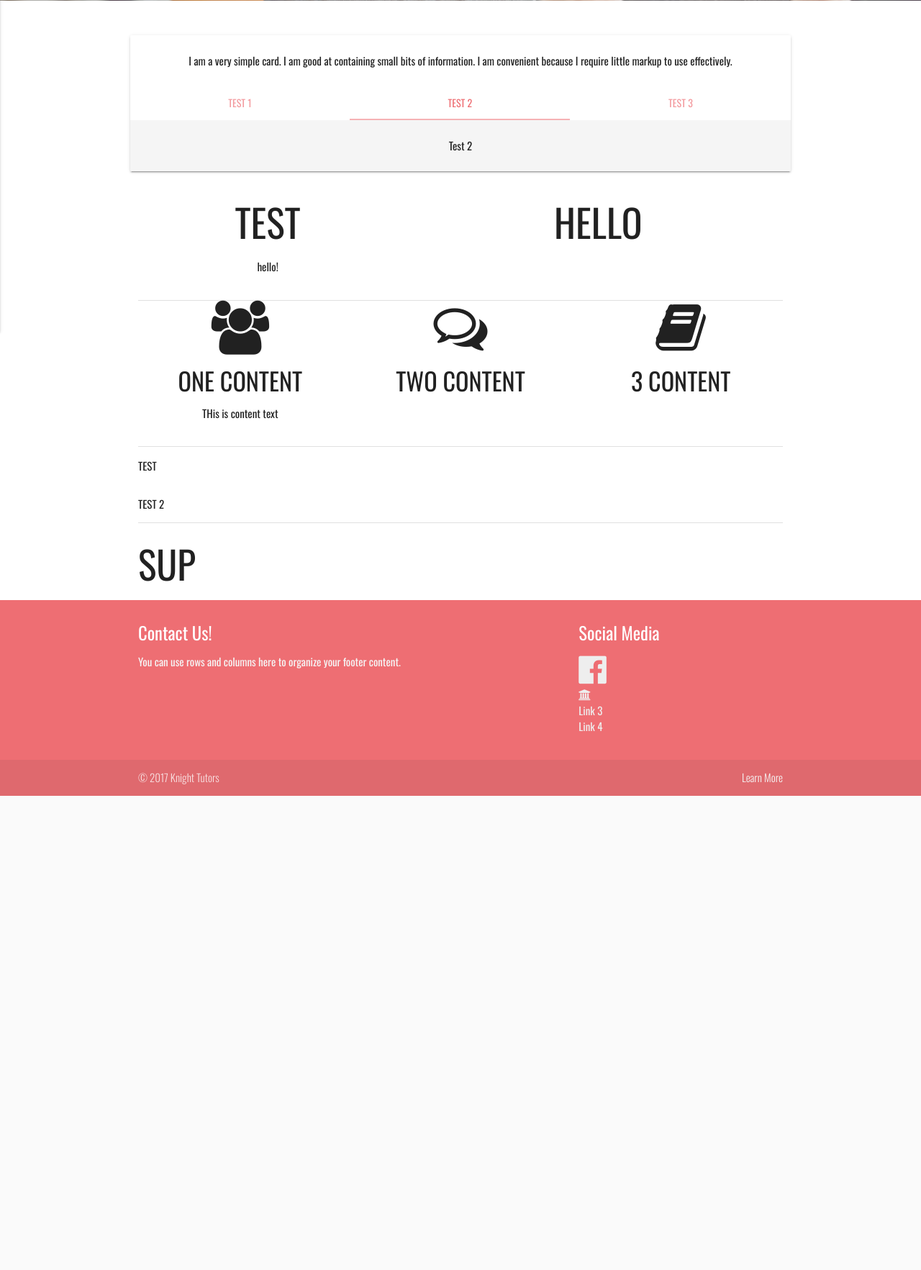
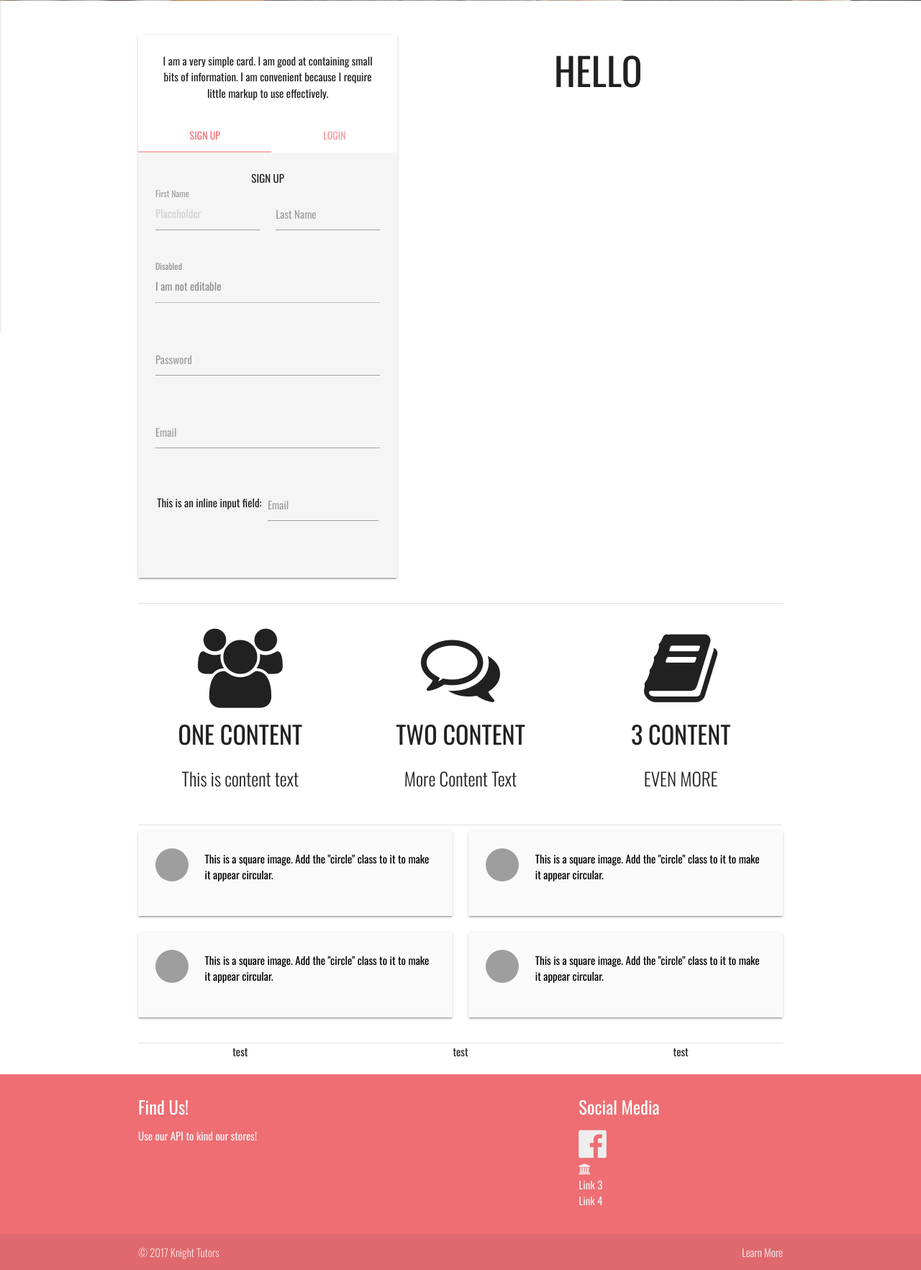
Before and after one commit to stevenpelletier90/ass4, a PHP site: page / in a window 1280 px wide. Shown: the part 399-2164 px from the top of the page at 72% size. Before the commit the page ends 1505 px from the top, so only its background shows below. Run offline with PHP 8.4, Linux system fonts and the light colour scheme; some libraries are stand-ins or nearby versions; grey boxes are pictures that could not be loaded.

Commit message:
april 13 commit

```diff
--- a/css/main.css
+++ b/css/main.css
@@ -35,7 +35,7 @@ nav.active {
 }
 
 .index-icons {
-    font-size: 100px;
+    font-size: 110px;
 }
 
 .indicators {
@@ -46,3 +46,7 @@ nav.active {
     opacity: .6;
 
 }
+
+.features {
+  padding-top: 35px;
+}
--- a/index.html
+++ b/index.html
@@ -5,37 +5,53 @@
     <meta charset="UTF-8">
     <title>Assignment 4 - Knight Tutors</title>
     <link href="http://fonts.googleapis.com/icon?family=Material+Icons" rel="stylesheet">
-    <link rel="stylesheet" href="https://cdnjs.cloudflare.com/ajax/libs/materialize/0.98.1/css/materialize.min.css">
-    <link href="https://maxcdn.bootstrapcdn.com/font-awesome/4.7.0/css/font-awesome.min.css" rel="stylesheet" integrity="sha384-wvfXpqpZZVQGK6TAh5PVlGOfQNHSoD2xbE+QkPxCAFlNEevoEH3Sl0sibVcOQVnN" crossorigin="anonymous">
-    <link rel="stylesheet" href="css/main.css">
+    <link href="https://cdnjs.cloudflare.com/ajax/libs/materialize/0.98.1/css/materialize.min.css" rel="stylesheet">
+    <link href="https://maxcdn.bootstrapcdn.com/font-awesome/4.7.0/css/font-awesome.min.css" rel="stylesheet">
+    <link href="css/main.css" rel="stylesheet">
 </head>
 
 <body>
     <header>
         <div class="navbar-fixed">
             <nav>
-                <div class="nav-wrapper"> <a href="#!" class="brand-logo">KNIGHT TUTORS</a>
-                    <a href="#" data-activates="mobile-demo" class="button-collapse"><i class="material-icons">menu</i></a>
+                <div class="nav-wrapper">
+                    <a class="brand-logo" href="#!">KNIGHT TUTORS</a> <a class="button-collapse" data-activates="mobile-demo" href="#"><i class="material-icons">menu</i></a>
                     <ul class="right hide-on-med-and-down">
-                        <li><a href="faq.html">ABOUT</a></li>
-                        <li><a href="find.html">FAQ</a></li>
-                        <li><a href="#">OUR TUTORS</a></li>
-                        <li><a href="#">DONATE</a></li>
+                        <li>
+                            <a href="faq.html">ABOUT</a>
+                        </li>
+                        <li>
+                            <a href="find.html">FAQ</a>
+                        </li>
+                        <li>
+                            <a href="#">OUR TUTORS</a>
+                        </li>
+                        <li>
+                            <a href="#">DONATE</a>
+                        </li>
                     </ul>
                 </div>
             </nav>
         </div>
         <ul class="side-nav" id="mobile-demo">
-            <li><a href="sass.html">ABOUT</a></li>
-            <li><a href="badges.html">FAQ</a></li>
-            <li><a href="collapsible.html">OUR TUTORS</a></li>
-            <li><a href="mobile.html">DONATE</a></li>
+            <li>
+                <a href="sass.html">ABOUT</a>
+            </li>
+            <li>
+                <a href="badges.html">FAQ</a>
+            </li>
+            <li>
+                <a href="collapsible.html">OUR TUTORS</a>
+            </li>
+            <li>
+                <a href="mobile.html">DONATE</a>
+            </li>
         </ul>
     </header>
     <div class="slider">
         <ul class="slides">
             <li>
-                <img src="img/banner1.jpg" class="banner-image">
+                <img class="banner-image" src="img/banner1.jpg">
                 <!-- random image -->
                 <div class="caption center-align">
                     <h3>This is our big Tagline!</h3>
@@ -43,7 +59,7 @@
                 </div>
             </li>
             <li>
-                <img src="img/deskimage.jpg" class="banner-image">
+                <img class="banner-image" src="img/deskimage.jpg">
                 <!-- random image -->
                 <div class="caption left-align">
                     <h3>Left Aligned Caption</h3>
@@ -51,7 +67,7 @@
                 </div>
             </li>
             <li>
-                <img src="img/banner2.jpg" class="banner-image">
+                <img class="banner-image" src="img/banner2.jpg">
                 <!-- random image -->
                 <div class="caption right-align">
                     <h3>Right Aligned Caption</h3>
@@ -59,7 +75,7 @@
                 </div>
             </li>
             <li>
-                <img src="img/banner3.jpg" class="banner-image">
+                <img class="banner-image" src="img/banner3.jpg">
                 <!-- random image -->
                 <div class="caption center-align">
                     <h3>This is our big Tagline!</h3>
@@ -68,83 +84,184 @@
             </li>
         </ul>
     </div>
-    <main>
-    </main>
+    <main></main>
     <div class="container">
         <div class="row center">
-            <div class="card">
-                <div class="card-content">
-                    <p>I am a very simple card. I am good at containing small bits of information. I am convenient because I require little markup to use effectively.</p>
-                </div>
-                <div class="card-tabs">
-                    <ul class="tabs tabs-fixed-width">
-                        <li class="tab"><a href="#test4">Test 1</a></li>
-                        <li class="tab"><a class="active" href="#test5">Test 2</a></li>
-                        <li class="tab"><a href="#test6">Test 3</a></li>
-                    </ul>
-                </div>
-                <div class="card-content grey lighten-4">
-                    <div id="test4">Test 1</div>
-                    <div id="test5">Test 2</div>
-                    <div id="test6">Test 3</div>
-                </div>
-            </div>
             <div class="col s12 l7 push-l5">
                 <h2>HELLO</h2>
             </div>
             <div class="col s12 l5 pull-l7">
-                <h2>TEST</h2>
-                <p>hello!</p>
+                <div class="card">
+                    <div class="card-content">
+                        <p>I am a very simple card. I am good at containing small bits of information. I am convenient because I require little markup to use effectively.</p>
+                    </div>
+                    <div class="card-tabs">
+                        <ul class="tabs tabs-fixed-width">
+                            <li class="tab">
+                                <a class="active" href="#test4">SIGN UP</a>
+                            </li>
+                            <li class="tab">
+                                <a href="#test5">LOGIN</a>
+                            </li>
+                        </ul>
+                    </div>
+                    <div class="card-content grey lighten-4">
+                        <div id="test4">
+                            SIGN UP
+                            <div class="row">
+    <form class="col s12">
+      <div class="row">
+        <div class="input-field col s6">
+          <input placeholder="Placeholder" id="first_name" type="text" class="validate">
+          <label for="first_name">First Name</label>
+        </div>
+        <div class="input-field col s6">
+          <input id="last_name" type="text" class="validate">
+          <label for="last_name">Last Name</label>
+        </div>
+      </div>
+      <div class="row">
+        <div class="input-field col s12">
+          <input disabled value="I am not editable" id="disabled" type="text" class="validate">
+          <label for="disabled">Disabled</label>
+        </div>
+      </div>
+      <div class="row">
+        <div class="input-field col s12">
+          <input id="password" type="password" class="validate">
+          <label for="password">Password</label>
+        </div>
+      </div>
+      <div class="row">
+        <div class="input-field col s12">
+          <input id="email" type="email" class="validate">
+          <label for="email">Email</label>
+        </div>
+      </div>
+      <div class="row">
+        <div class="col s12">
+          This is an inline input field:
+          <div class="input-field inline">
+            <input id="email" type="email" class="validate">
+            <label for="email" data-error="wrong" data-success="right">Email</label>
+          </div>
+        </div>
+      </div>
+    </form>
+  </div>
+                        </div>
+                        <div id="test5">
+                            LOGIN
+                        </div>
+                    </div>
+                </div>
             </div>
         </div>
         <div class="divider"></div>
-        <div class="row center">
+        <div class="row center features">
             <div class="col s12 m4 l4">
-                <i class="fa fa-users fa-5x" aria-hidden="true"></i>
-                <h4>ONE CONTENT</h4>
-                <p>THis is content text</p>
+                <i aria-hidden="true" class="fa fa-users fa-5x index-icons"></i>
+                <h4 class="feature-header">ONE CONTENT</h4>
+                <p class="flow-text">This is content text</p>
             </div>
             <div class="col s12 m4 l4">
-                <i class="fa fa-comments-o fa-5x" aria-hidden="true"></i>
-                <h4>TWO CONTENT</h4>
+                <i aria-hidden="true" class="fa fa-comments-o fa-5x index-icons"></i>
+                <h4 class="feature-header">TWO CONTENT</h4>
+                <p class="flow-text">More Content Text</p>
             </div>
             <div class="col s12 m4 l4">
-                <i class="fa fa-book fa-5x" aria-hidden="true"></i>
-                <h4>3 CONTENT</h4>
+                <i aria-hidden="true" class="fa fa-book fa-5x index-icons"></i>
+                <h4 class="feature-header">3 CONTENT</h4>
+                <p class="flow-text">EVEN MORE</p>
             </div>
         </div>
         <div class="divider"></div>
-        <div class="section">
-            TEST
+        <div class="row">
+          <div class="col l6">
+        <div class="card-panel grey lighten-5 z-depth-1">
+            <div class="row valign-wrapper">
+                <div class="col s2">
+                    <img class="circle responsive-img" src="https://placeimg.com/640/640/any">
+                </div>
+                <div class="col s10">
+                    <span class="black-text">This is a square image. Add the "circle" class to it to make it appear circular.</span>
+                </div>
+            </div>
         </div>
-        <div class="section">
-            TEST 2
+      </div>
+      <div class="col l6">
+    <div class="card-panel grey lighten-5 z-depth-1">
+        <div class="row valign-wrapper">
+            <div class="col s2">
+                <img class="circle responsive-img" src="https://placeimg.com/640/640/any">
+            </div>
+            <div class="col s10">
+                <span class="black-text">This is a square image. Add the "circle" class to it to make it appear circular.</span>
+            </div>
         </div>
+    </div>
+  </div>
+  <div class="col l6">
+<div class="card-panel grey lighten-5 z-depth-1">
+    <div class="row valign-wrapper">
+        <div class="col s2">
+            <img class="circle responsive-img" src="https://placeimg.com/640/640/any">
+        </div>
+        <div class="col s10">
+            <span class="black-text">This is a square image. Add the "circle" class to it to make it appear circular.</span>
+        </div>
+    </div>
+</div>
+</div>
+<div class="col l6">
+<div class="card-panel grey lighten-5 z-depth-1">
+  <div class="row valign-wrapper">
+      <div class="col s2">
+          <img class="circle responsive-img" src="https://placeimg.com/640/640/any">
+      </div>
+      <div class="col s10">
+          <span class="black-text">This is a square image. Add the "circle" class to it to make it appear circular.</span>
+      </div>
+  </div>
+</div>
+</div>
+      </div>
         <div class="divider"></div>
-        <h2>SUP</h2>
+        <div class="row center">
+            <div class="col l4 m4 s6">test</div>
+            <div class="col l4 m4 s6">test</div>
+            <div class="col l4 m4 s12">test</div>
+        </div>
     </div>
     <footer class="page-footer">
         <div class="container">
             <div class="row">
                 <div class="col l6 s12">
-                    <h5 class="white-text">Contact Us!</h5>
-                    <p class="grey-text text-lighten-4">You can use rows and columns here to organize your footer content.</p>
+                    <h5 class="white-text">Find Us!</h5>
+                    <p class="grey-text text-lighten-4">Use our API to kind our stores!</p>
                 </div>
                 <div class="col l4 offset-l2 s12">
                     <h5 class="white-text">Social Media</h5>
                     <ul>
-                        <li><a class="grey-text text-lighten-3" href="#!"><i class="fa fa-facebook-official fa-3x" aria-hidden="true"></i></a></li>
-                        <li><a class="grey-text text-lighten-3" href="#!"><i class="fa fa-university" aria-hidden="true"></i></a></li>
-                        <li><a class="grey-text text-lighten-3" href="#!">Link 3</a></li>
-                        <li><a class="grey-text text-lighten-3" href="#!">Link 4</a></li>
+                        <li>
+                            <a class="grey-text text-lighten-3" href="#!"><i aria-hidden="true" class="fa fa-facebook-official fa-3x"></i></a>
+                        </li>
+                        <li>
+                            <a class="grey-text text-lighten-3" href="#!"><i aria-hidden="true" class="fa fa-university"></i></a>
+                        </li>
+                        <li>
+                            <a class="grey-text text-lighten-3" href="#!">Link 3</a>
+                        </li>
+                        <li>
+                            <a class="grey-text text-lighten-3" href="#!">Link 4</a>
+                        </li>
                     </ul>
                 </div>
             </div>
         </div>
         <div class="footer-copyright">
             <div class="container">
-                © 2017 Knight Tutors
-                <a class="grey-text text-lighten-4 right" href="#!">Learn More</a>
+                © 2017 Knight Tutors <a class="grey-text text-lighten-4 right" href="#!">Learn More</a>
             </div>
         </div>
     </footer>
```
